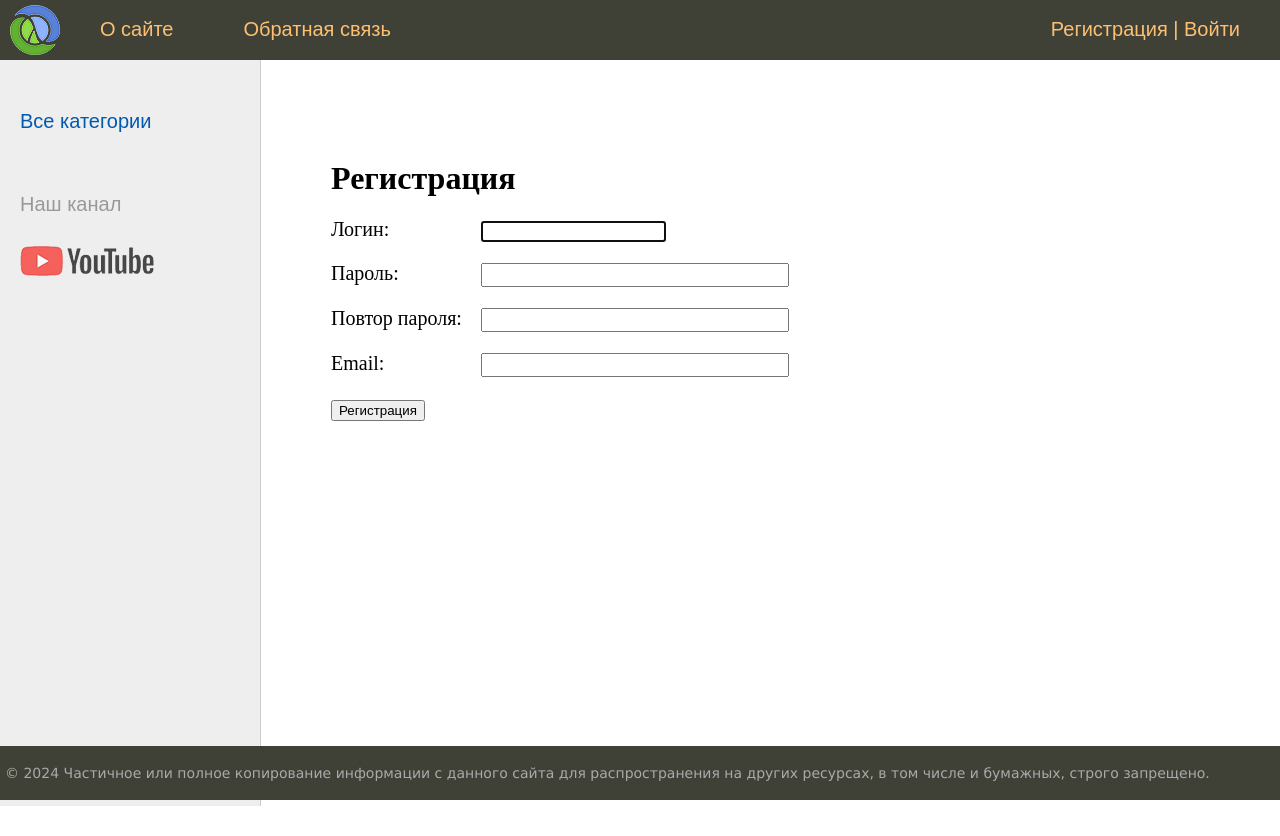
After one commit to tapa1do/sitewomen, a Django app: page /register/ in a window 1280 px wide. The commit adds this page. Run offline with Django 5.2, Linux system fonts and the light colour scheme; data comes from the database, SQL or seed files in the repository.

Commit message:
"register user"

```diff
--- a/women/forms.py
+++ b/women/forms.py
@@ -1,5 +1,8 @@
 from django.core.exceptions import ValidationError
+from django.contrib.auth.forms import UserCreationForm
+from django.contrib.auth.models import User
 from django import forms
+from django.forms import widgets
 
 from .models import *
 
@@ -22,3 +25,17 @@ class AddPostForm(forms.ModelForm):
             raise ValidationError('Длина превышает 200 символов')
 
         return title
+
+
+
+
+class RegisterUserForm(UserCreationForm):
+    username = forms.CharField(label='Логин', widget=forms.TextInput(attrs={'class': 'forms-input'}))
+    email = forms.EmailField(label='Email', widget=forms.EmailInput(attrs={'class': 'form-input'}))
+    password1 = forms.CharField(label='Пароль', widget=forms.PasswordInput(attrs={'class': 'form-input'}))
+    password2 = forms.CharField(label='Повтор пароля', widget=forms.PasswordInput(attrs={'class': 'form-input'}))
+
+
+    class Mets:
+        model = User
+        fields = ('username', 'email', 'password1', 'password2')
--- a/women/templates/women/base.html
+++ b/women/templates/women/base.html
@@ -17,12 +17,9 @@
 			<ul id="mainmenu" class="mainmenu">
 			<li class="logo"><a href="{% url 'home' %}"><div class="logo"></div></a></li>
 {% for m in menu %}
-	{% if not forloop.last %}
 			<li><a href="{% url m.url_name %}">{{m.title}}</a></li>
-	{% else %}
-			<li class="last"><a href="{% url m.url_name %}">{{m.title}}</a></li>
-	{% endif %}
 {% endfor %}
+				<li class="last "><a href="{% url 'register' %}">Регистрация</a> | <a href="{% url 'login' %}">Войти</a></li>
 			</ul>
 			<div class="clear"></div>
 		</div>
@@ -31,6 +28,8 @@
 
 <table class="table-content" border=0 cellpadding="0" cellspacing="0">
 <tr>
+
+
 <!-- Sidebar слева -->
 	<td valign="top" class="left-chapters">
 	<ul id="leftchapters">
@@ -88,7 +87,7 @@
 <!-- Footer -->
 <tr><td valign=top>
 	<div id="footer">
-		<p>&copy; 2021 Частичное или полное копирование информации с данного сайта для распространения на других ресурсах, в том числе и бумажных, строго запрещено.</p>
+		<p>&copy; 2024 Частичное или полное копирование информации с данного сайта для распространения на других ресурсах, в том числе и бумажных, строго запрещено.</p>
 	</div>
 </td></tr></table>
 <!-- Конец footer'а и страницы -->
--- /dev/null
+++ b/women/templates/women/register.html
@@ -0,0 +1,17 @@
+{% extends "women/base.html" %}
+
+{% block content %}
+<h1>{{title}}</h1>
+
+<form method="post">
+    {% csrf_token %}
+
+{% for f in form %}
+<p><label class='form-label' for="{{ f.id_for_label }}">{{f.label}}: </label>{{ f }}</p>
+<div class='form-error'>{{ f.errors }}</div>
+{% endfor %}
+
+    <button type='submit'>Регистрация</button>
+</form>
+
+{% endblock content %}
--- a/women/urls.py
+++ b/women/urls.py
@@ -8,6 +8,7 @@ urlpatterns = [
     path('addpage/', AddPage.as_view(), name='add_page'),
     path('contact/', contact, name='contact'),
     path('login/', login, name='login'),
+    path('register/', RegisterUser.as_view(), name='register'),
     path('post/<slug:post_slug>/', ShowPost.as_view(), name='post'),
     path('category/<slug:cat_slug>/', WomenCategory.as_view(), name='category')
 ]
--- a/women/utils.py
+++ b/women/utils.py
@@ -5,7 +5,6 @@ from .models import *
 menu = [{'title': 'О сайте', 'url_name': 'about'},
               {'title': 'Добавить статью', 'url_name': 'add_page'},
               {'title': 'Обратная связь', 'url_name': 'contact'},
-              {'title': 'Войти', 'url_name': 'login'}
 ]
 
 class DataMixin:
--- a/women/views.py
+++ b/women/views.py
@@ -1,3 +1,4 @@
+
 from django.core.paginator import Paginator
 from django.http import Http404, HttpResponse, HttpResponseNotFound
 from django.shortcuts import get_object_or_404, redirect, render
@@ -127,3 +128,14 @@ class WomenCategory(DataMixin, ListView):
 #     }
 
 #     return render(request, 'women/index.html', context=context)
+
+
+class RegisterUser(DataMixin, CreateView):
+    form_class = RegisterUserForm
+    template_name = 'women/register.html'
+    success_url = reverse_lazy('login')
+
+    def get_context_data(self, *, object_list=None, **kwargs):
+        context = super().get_context_data(**kwargs)
+        c_def = self.get_user_context(title='Регистрация')
+        return dict(list(context.items()) + list(c_def.items()))
```
